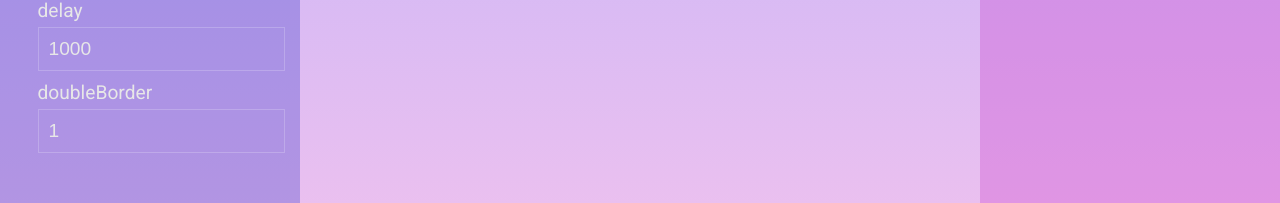
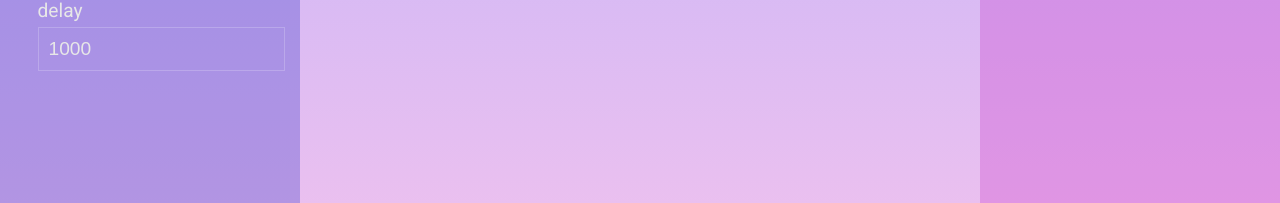
Before and after one commit to josue-rojas/react-loading, a React (Create React App) app: page / in a window 1280 px wide. Shown: the part 543-746 px from the top of the page. Built offline with nearby package versions, Linux system fonts and the light colour scheme.

Commit message:
minor update

```diff
--- a/src/Components/View/LoaderMakers.js
+++ b/src/Components/View/LoaderMakers.js
@@ -12,8 +12,8 @@ import HyperTriangle from '../Loaders/HyperTriangle';
 
 class SpinnerMaker {
   static title = 'Spinner'
-  static titles = ['size', 'borderSize', 'primaryColor', 'secondaryColor', 'thirdColor', 'fourthColor', 'delay', 'doubleBorder']
-  static defaults = [100, 3, 'rgba(0, 0, 0, 0.1)', 'red', 'rgba(0, 0, 0, 0.1)', 'red', 1000, 1]
+  static titles = ['size', 'borderSize', 'primaryColor', 'secondaryColor', 'thirdColor', 'fourthColor', 'delay']
+  static defaults = [100, 3, 'rgba(0, 0, 0, 0.1)', 'red', 'rgba(0, 0, 0, 0.1)', 'red', 1000]
   static make(props = this.defaults){
     return (<Spin
       key={Math.random()}
@@ -23,8 +23,7 @@ class SpinnerMaker {
       secondaryColor={props[3]}
       thirdColor={props[4]}
       fourthColor={props[5]}
-      delay={props[6]}
-      doubleBorder={props[7]}/>)
+      delay={props[6]}/>)
   }
 }
 
```
